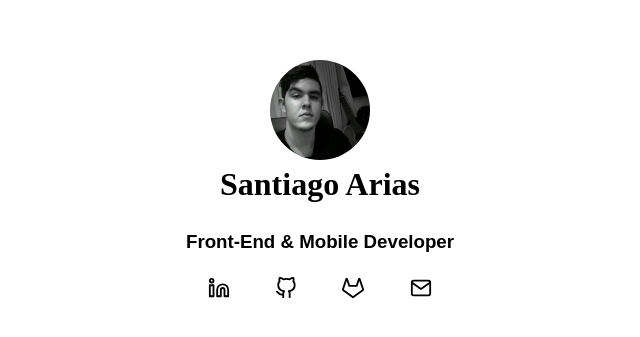
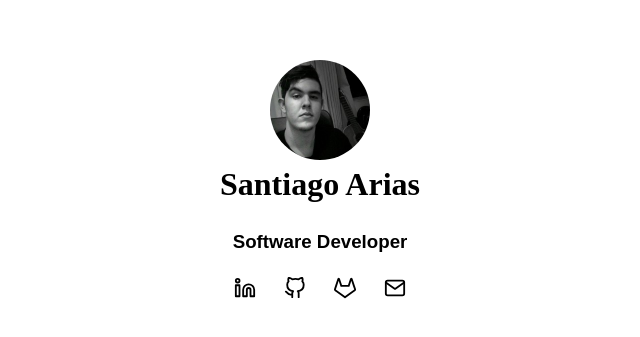
Before and after one commit to SOY4RIAS/portfolio-nextjs, a Next.js app: page / in a window 1280 px wide. Shown: the part 217-554 px from the top of the page, without its empty margins (320-960 px from the left). Built offline with nearby package versions, Linux system fonts and the light colour scheme; a web font is replaced by a local one.

Commit message:
adding a new change (again)

```diff
--- a/components/layout/Layout.tsx
+++ b/components/layout/Layout.tsx
@@ -53,7 +53,8 @@ const Layout: React.FC<LayoutProps> = ({ children, title }) => {
 
 					h1,
 					h2,
-					h3 {
+					h3,
+					h4 {
 						margin: 0 0 2rem 0;
 						line-height: 1.5;
 					}
@@ -64,7 +65,7 @@ const Layout: React.FC<LayoutProps> = ({ children, title }) => {
 						font-weight: 700;
 					}
 
-					h3 {
+					h3, h4 {
 						font-family: "VT323", sans-serif;
 					}
 
--- a/pages/index.tsx
+++ b/pages/index.tsx
@@ -40,7 +40,7 @@ const IndexPage: NextPage = () => {
 						className='profile-image'
 					/>
 					<h1>Santiago Arias</h1>
-					<h3>Front-End & Mobile Developer</h3>
+					<h3>Software Developer</h3>
 
 					<ContactLinks>
 						<li>
```
